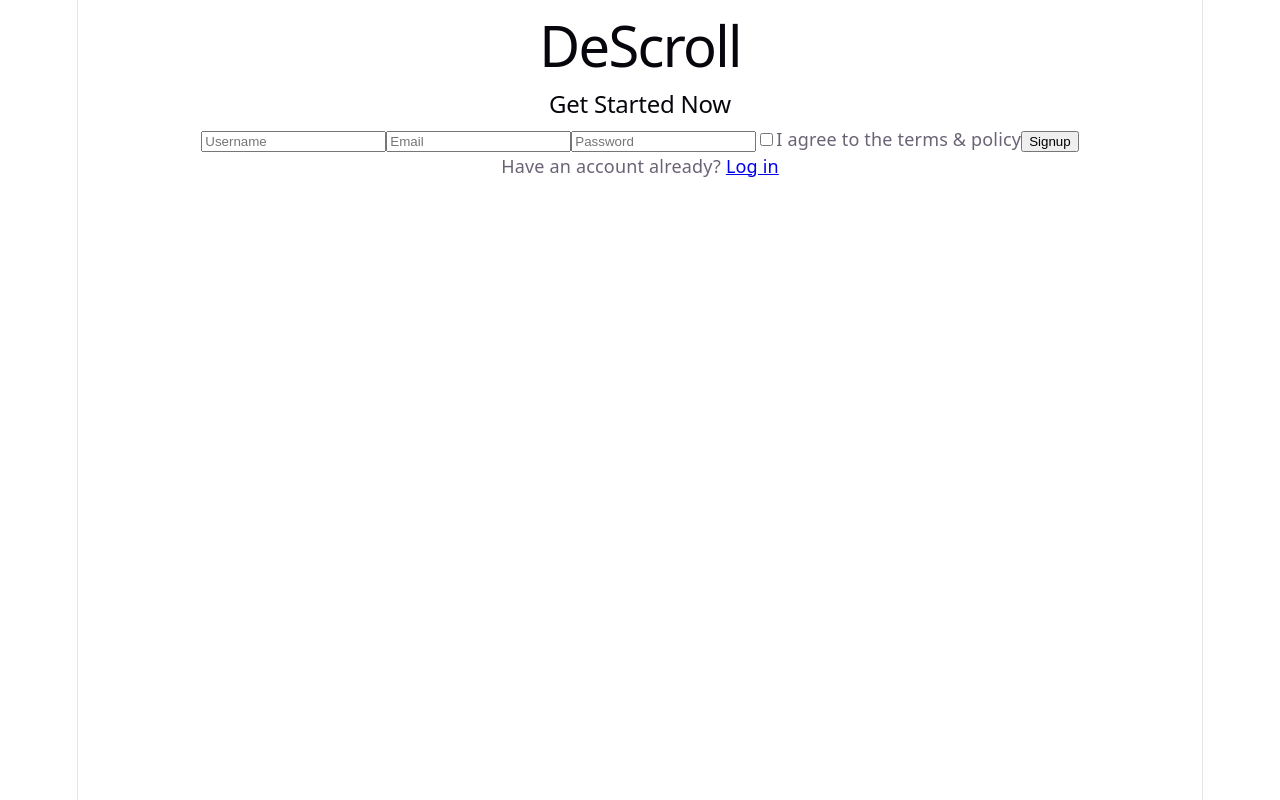
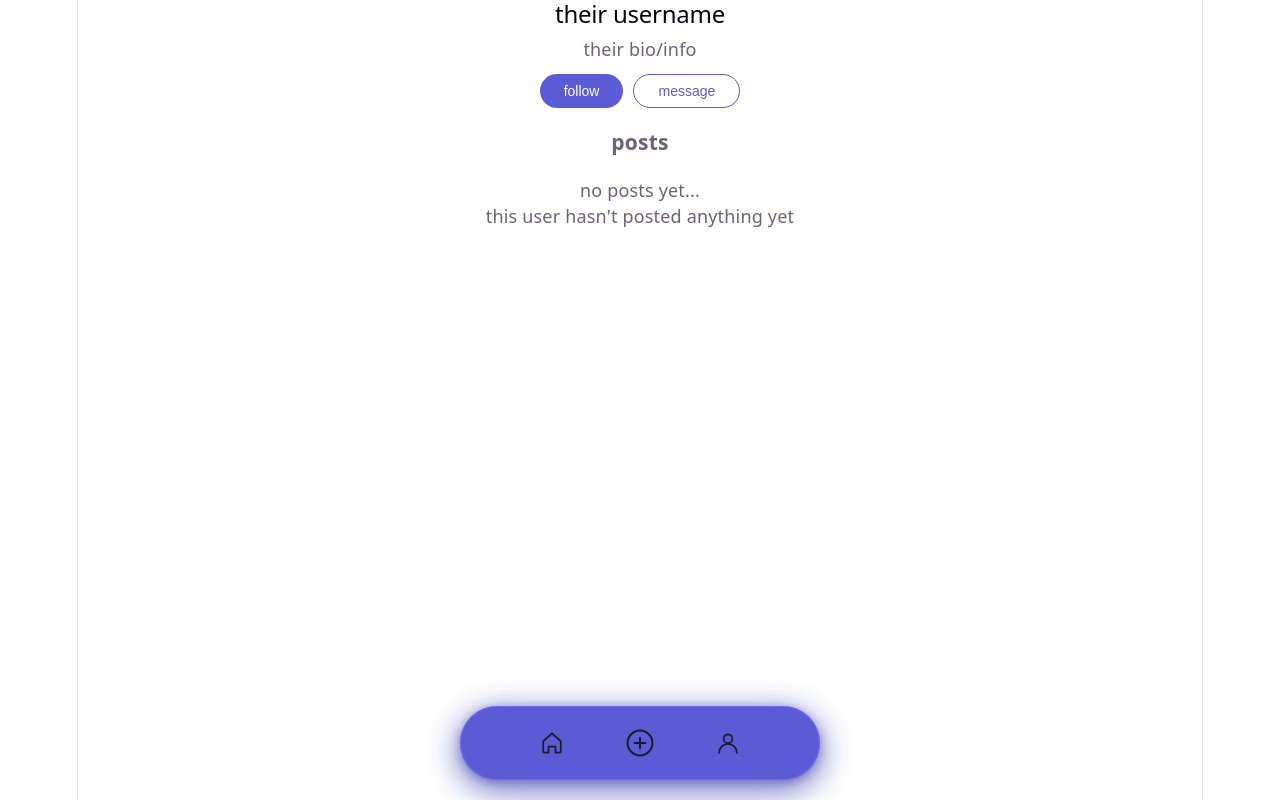
Before and after one commit to Descroll/descroll-frontend, a React (Vite) app: page /users/1 in a window 1280 px wide. Before the commit this address led to /signup. Built offline with nearby package versions, Linux system fonts and the light colour scheme.

Commit message:
other user profile, follow and message buttons

```diff
--- a/src/App.jsx
+++ b/src/App.jsx
@@ -13,6 +13,7 @@ import CreatePost from './pages/post/CreatePost';
 import PostDetail from './pages/post/PostDetail';
 import EditPost from './pages/post/EditPost';
 import BottomNav from './components/navigation/BottomNav';
+import UserProfile from './pages/profile/OtherProfile';
 
 const HIDE_NAV = ['/login', '/signup'];
 
@@ -26,6 +27,7 @@ function AppContent() {
         <Route path="/signup" element={<Signup />} />
         <Route path="/login" element={<Login />} />
         <Route path="/profile" element={<Profile />} />
+        <Route path="/users/:id" element={<UserProfile />} />
         <Route path="/posts/new" element={<CreatePost />} />
         <Route path="/posts/:id" element={<PostDetail />} />
         <Route path="/posts/:id/edit" element={<EditPost />} />
--- /dev/null
+++ b/src/pages/profile/OtherProfile.jsx
@@ -0,0 +1,59 @@
+import { useParams } from 'react-router-dom';
+import BottomNav from '../../components/navigation/BottomNav';
+import './UserProfile.css';
+
+function UserProfile() {
+    const { id } = useParams();
+
+    // placeholder data — replace with real fetch later
+    const username = "their username";
+    const bio = "their bio/info";
+    const posts = []; // fill with real posts later
+
+    return (
+        <div className="profile-page">
+            <div className="profile-card">
+                <div className="profile-cover"></div>
+
+                <div className="profile-info">
+                    {/* placeholder for their photo */}
+                    <div className="profile-avatar"></div>
+
+                    <h2 className="profile-username">{username}</h2>
+
+                    <p className="profile-bio">{bio}</p>
+
+                    <div className="user-profile-actions">
+                        <button className="follow-btn">follow</button>
+                        <button className="message-btn">message</button>
+                    </div>
+                </div>
+
+                <div className="profile-posts">
+                    <div className="profile-section">
+                        <h3>posts</h3>
+                    </div>
+
+                    {posts.length === 0 ? (
+                        <div className="user-posts">
+                            <p>no posts yet...</p>
+                            <span>this user hasn't posted anything yet</span>
+                        </div>
+                    ) : (
+                        <div className="posts-grid">
+                            {posts.map((post) => (
+                                <div key={post.id} className="post-thumbnail">
+                                    {/* render post thumbnails here */}
+                                </div>
+                            ))}
+                        </div>
+                    )}
+                </div>
+
+                <BottomNav />
+            </div>
+        </div>
+    );
+}
+
+export default UserProfile;
--- /dev/null
+++ b/src/pages/profile/UserProfile.css
@@ -0,0 +1,46 @@
+.user-profile-actions {
+    display: flex;
+    gap: 10px;
+    margin-top: 12px;
+    justify-content: center;
+}
+
+.follow-btn,
+.message-btn {
+    padding: 8px 24px;
+    border-radius: 20px;
+    border: none;
+    cursor: pointer;
+    font-size: 14px;
+    transition: opacity 0.2s ease, transform 0.15s ease;
+}
+
+.follow-btn {
+    background-color: #5B5BD6;
+    color: white;
+}
+
+.message-btn {
+    background-color: transparent;
+    color: #5B5BD6;
+    border: 1.5px solid #5B5BD6;
+}
+
+.follow-btn:hover,
+.message-btn:hover {
+    opacity: 0.8;
+    transform: scale(1.03);
+}
+
+.posts-grid {
+    display: grid;
+    grid-template-columns: repeat(3, 1fr);
+    gap: 4px;
+    margin-top: 8px;
+}
+
+.post-thumbnail {
+    aspect-ratio: 1;
+    background-color: #e0e0e0;
+    border-radius: 4px;
+}
```
